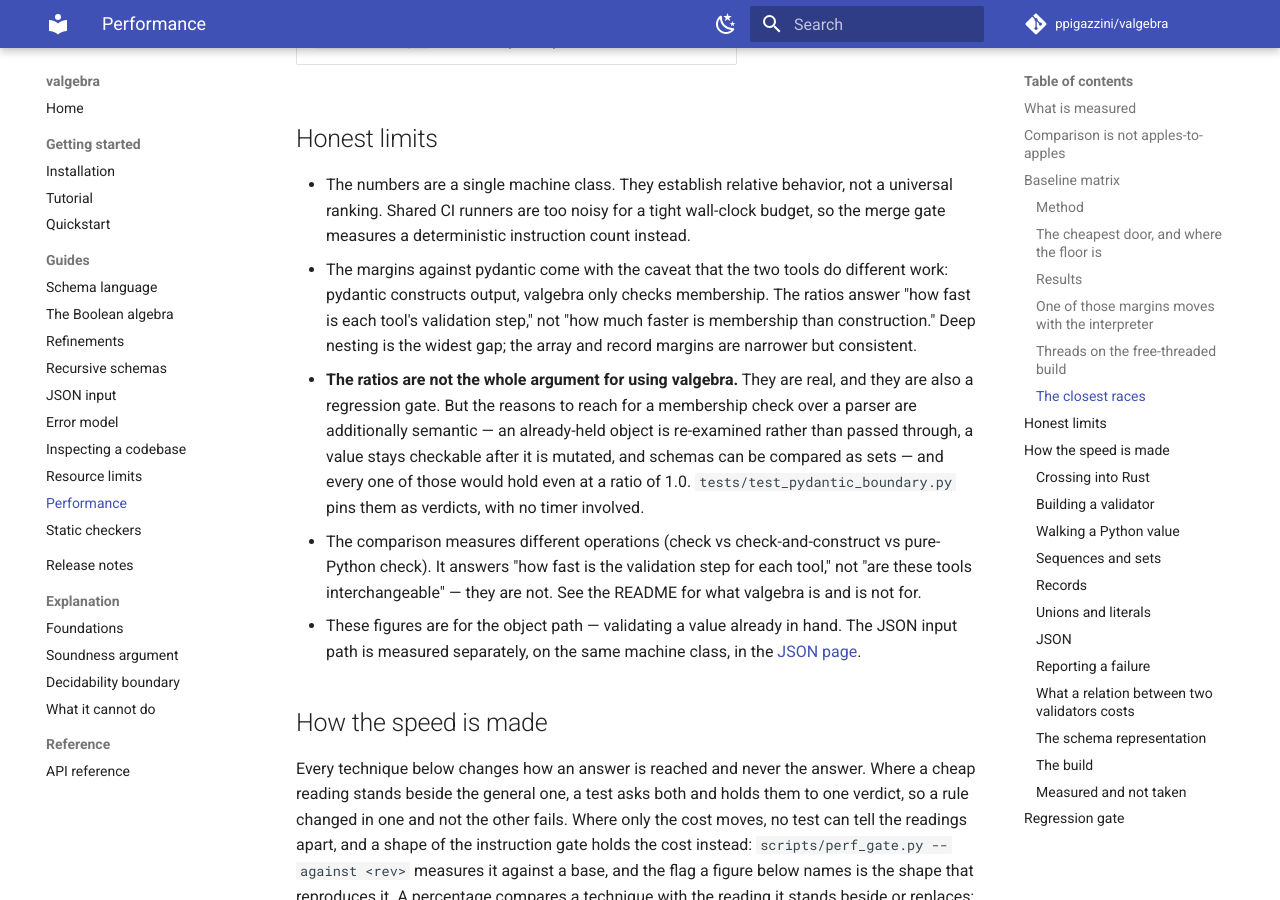
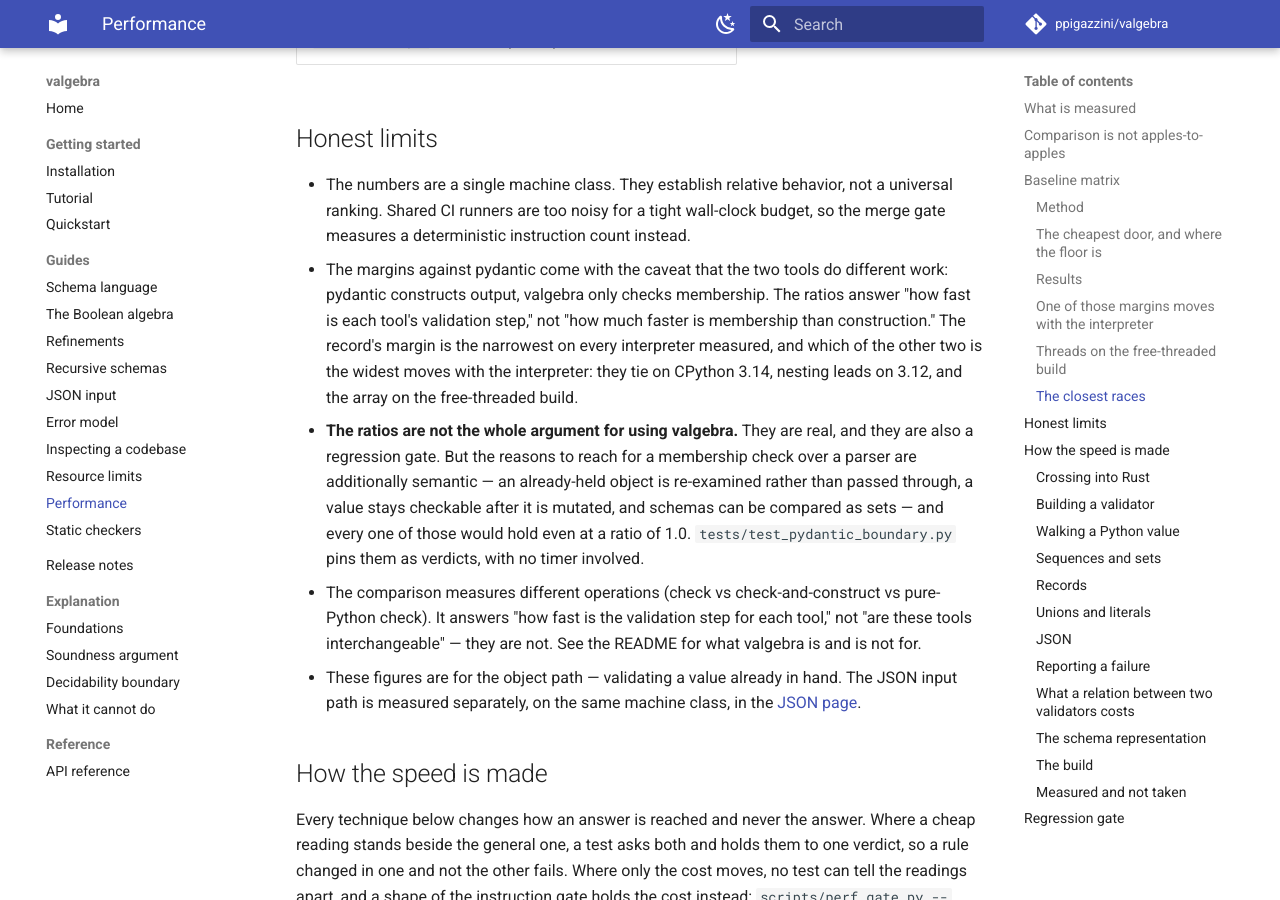
Before and after one commit to ppigazzini/valgebra, an MkDocs documentation site: the page built from docs/11-performance.md, in a window 1280 px wide and 900 px high, scrolled down 8774 px. Built offline with MkDocs 1.6.1 and Material for MkDocs 9.7.7, drawn with Linux system fonts in a browser that asks for light colours; comment, search, counter and statistics services are not loaded.

Commit message:
docs: no page promises a stable 0.1.0, and the margins are read as measured
The versioning page lets a break ship in any `0.0.x` release and `0.1.0`
to `0.2.0` break too, so the README, the docs index and the security
policy say every `0.0.x` release may break and point at that page, rather
than promising a stable `0.1.0`. The performance page's limits read the
margins off its own tables: the record's is the narrowest on every
interpreter measured, and the widest moves with the interpreter.

```diff
--- a/docs/11-performance.md
+++ b/docs/11-performance.md
@@ -404,8 +404,10 @@ Core micro-benchmarks (criterion, release+LTO, indicative single run):
 - The margins against pydantic come with the caveat that the two tools do
   different work: pydantic constructs output, valgebra only checks membership.
   The ratios answer "how fast is each tool's validation step," not "how much
-  faster is membership than construction." Deep nesting is the widest gap; the
-  array and record margins are narrower but consistent.
+  faster is membership than construction." The record's margin is the
+  narrowest on every interpreter measured, and which of the other two is the
+  widest moves with the interpreter: they tie on CPython 3.14, nesting leads on
+  3.12, and the array on the free-threaded build.
 - **The ratios are not the whole argument for using valgebra.** They are real,
   and they are also a regression gate. But the reasons to reach for a membership
   check over a parser are additionally semantic — an already-held object is
```
Also changed, not shown: README.md (+3 -2 lines), SECURITY.md (+3 -4 lines), docs/README.md (+3 -2 lines).
